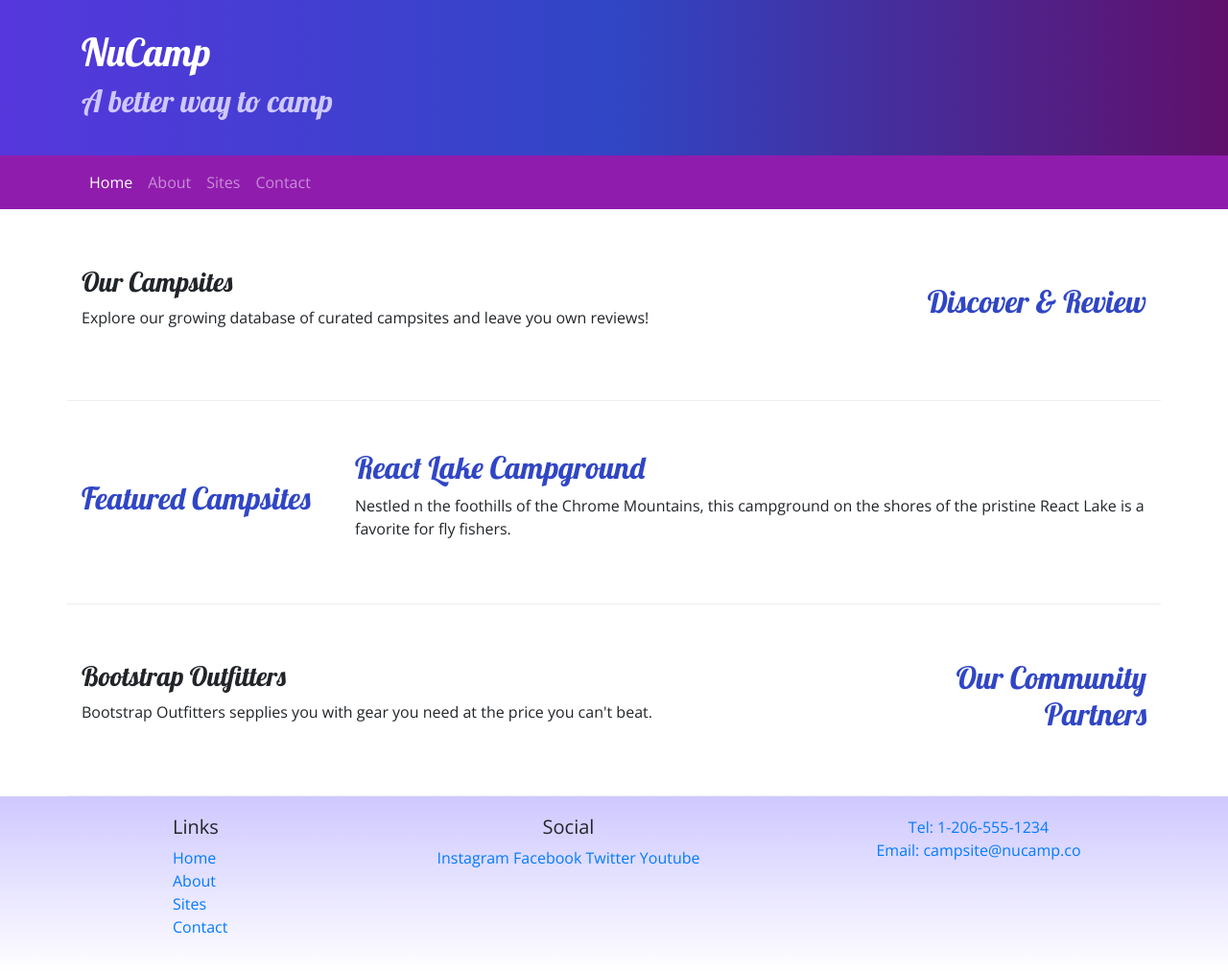
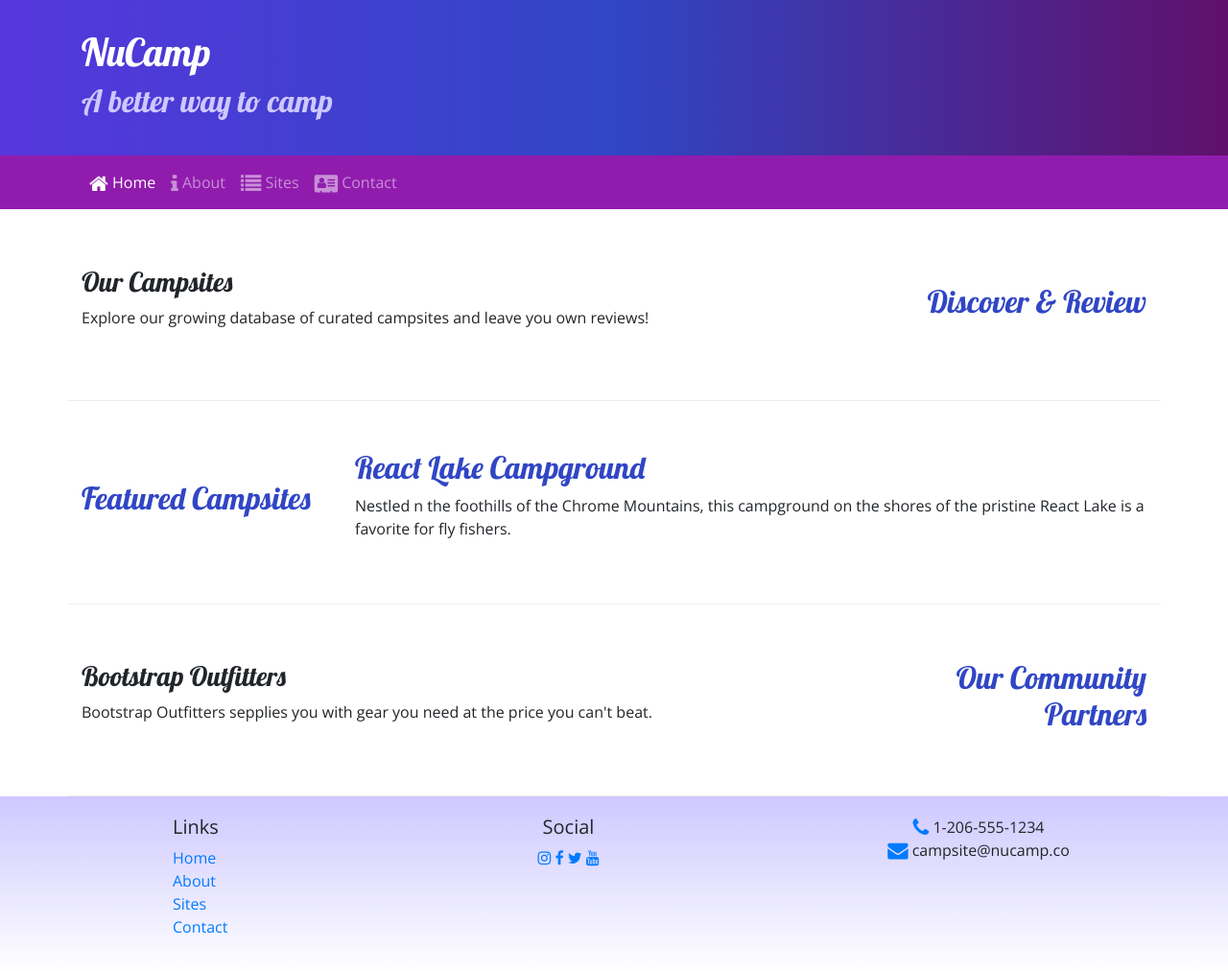
Before and after one commit to SmoothDev24/NucampSiteProject, a website: page NucampSiteIndex.html in a window 1280 px wide. Shown: the whole page at 96% size. Drawn offline with nearby package versions, Linux system fonts and the light colour scheme.

Commit message:
Added Font Awesome Icons to the NucampSiteIndex.html and aboutus.html pages.

```diff
--- a/NucampSiteIndex.html
+++ b/NucampSiteIndex.html
@@ -1,11 +1,18 @@
 <!DOCTYPE html>
 <html lang="en">
 <head>
+    <!-- Required meta tags always come first -->
     <meta charset="UTF-8">
     <meta name="viewport" content="width=device-width, initial-scale=1.0">
+
+    <!-- Bootstrap CSS -->
     <link rel="stylesheet" href="node_modules/bootstrap/dist/css/bootstrap.min.css">
+
+    <!-- Additional CSS must be placed after Bootstrap CSS -->
+    <link rel="stylesheet" href="node_modules/font-awesome/css/font-awesome.min.css" />
     <link rel="stylesheet" href="https://fonts.googleapis.com/css?family=Lobster|Open+Sans" />
     <link rel="stylesheet" href="css/styles.css">
+
     <title>NuCamp: A Better Way To Camp</title>
 </head>
 <body>
@@ -27,10 +34,10 @@
                 </button>
                 <div id="nucampNavbar" class="collapse navbar-collapse">
                     <ul class="navbar-nav">
-                        <li class="nav-item active"><a class="nav-link" href="NucampSiteIndex.html">Home</a></li>
-                        <li class="nav-item"><a class="nav-link" href="aboutus.html">About</a></li>
-                        <li class="nav-item"><a class="nav-link" href="#">Sites</a></li>
-                        <li class="nav-item"><a class="nav-link" href="#">Contact</a></li>
+                        <li class="nav-item active"><a class="nav-link" href="NucampSiteIndex.html"><i class="fa fa-home fa-lg"></i> Home</a></li>
+                        <li class="nav-item"><a class="nav-link" href="aboutus.html"><i class="fa fa-info fa-lg"></i> About</a></li>
+                        <li class="nav-item"><a class="nav-link" href="#"><i class="fa fa-list fa-lg"></i> Sites</a></li>
+                        <li class="nav-item"><a class="nav-link" href="#"><i class="fa fa-address-card fa-lg"></i> Contact</a></li>
                     </ul>
                 </div>
             </div>
@@ -87,15 +94,15 @@
                     </div>
                     <div class="col-6 col-sm-5 text-center" id="social">
                         <h5>Social</h5>
-                        <a href="http://instagram.com">Instagram</a>
-                        <a href="http://facebook.com">Facebook</a>
-                        <a href="http://twitter.com">Twitter</a>
-                        <a href="http://youtube.com">Youtube</a>
+                        <a href="http://instagram.com"><i class="fa fa-instagram"></i></a>
+                        <a href="http://facebook.com"><i class="fa fa-facebook"></i></a>
+                        <a href="http://twitter.com"><i class="fa fa-twitter"></i></a>
+                        <a href="http://youtube.com"><i class="fa fa-youtube"></i></a>
                     </div>
                     <!-- I don't like plain text in my code so I made it a link and placed the phone# and email address as a link -->
                     <div class="col-sm-4 text-center" id="phoneEmail">
-                        <a href="tel:+1-206-555-1234">Tel: 1-206-555-1234 </a><br />
-                        <a href="mailto:campsite@nucamp.co">Email: campsite@nucamp.co</a>
+                       <i class="fa fa-phone fa-lg text-primary"></i> 1-206-555-1234 <br />
+                        <i class="fa fa-envelope fa-lg text-primary"></i> campsite@nucamp.co
                     </div>
                 </div>
             </div>
--- a/package.json
+++ b/package.json
@@ -15,6 +15,7 @@
   },
   "dependencies": {
     "bootstrap": "^4.5.0",
+    "font-awesome": "^4.7.0",
     "jquery": "^3.5.1",
     "popper.js": "^1.16.1"
   }
```
Also changed, not shown: aboutus.html (+11 -10 lines), 1 other file.
